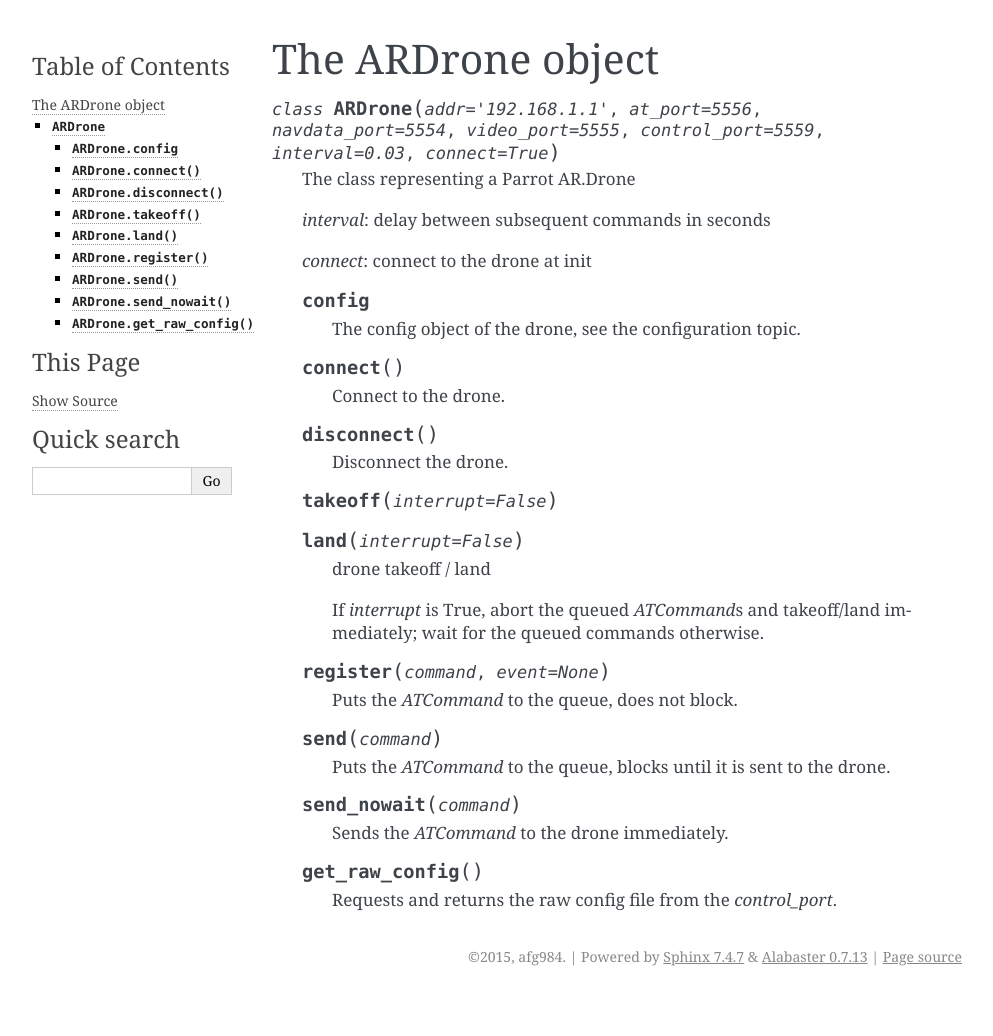
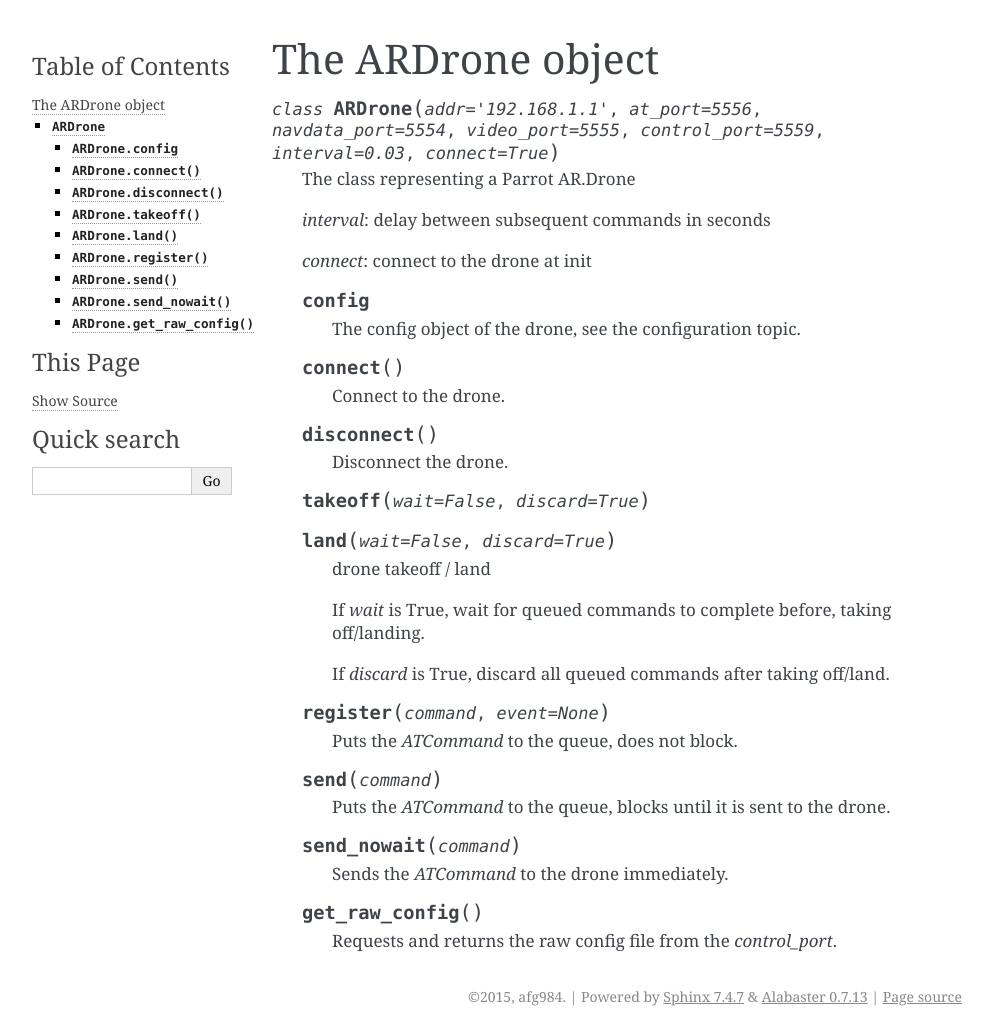
Before and after one commit to afq984/pyardrone, a Sphinx documentation site: the page built from docs/ardrone.rst, in a window 1280 px wide. Shown: the whole page, without its empty margins (148-1141 px from the left). Built offline with Sphinx 7.4.7, drawn with Linux system fonts in a browser that asks for light colours; before the commit the page ends 996 px from its top, so only the background shows below that.

Commit message:
update doc for takeoff/land

```diff
--- a/docs/ardrone.rst
+++ b/docs/ardrone.rst
@@ -21,13 +21,15 @@
 
         Disconnect the drone.
 
-    .. method:: takeoff(interrupt=False)
+    .. method:: takeoff(wait=False, discard=True)
 
-    .. method:: land(interrupt=False)
+    .. method:: land(wait=False, discard=True)
 
         drone takeoff / land
 
-        If *interrupt* is True, abort the queued *ATCommand*\ s and takeoff/land immediately; wait for the queued commands otherwise.
+        If *wait* is True, wait for queued commands to complete before, taking off/landing.
+
+        If *discard* is True, discard all queued commands after taking off/land.
 
     .. method:: register(command, event=None)
 
```
